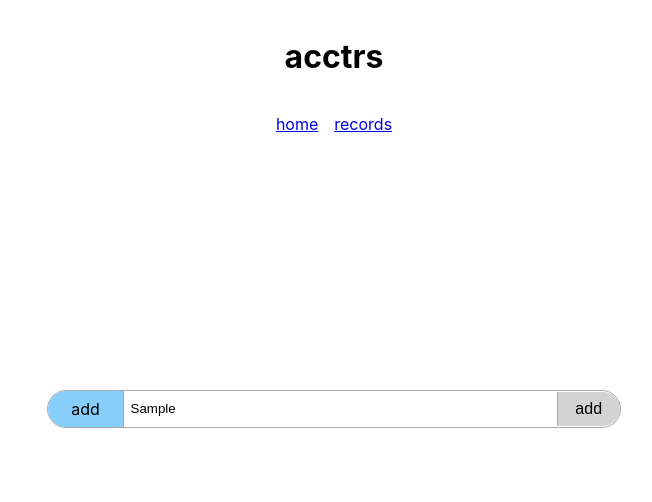
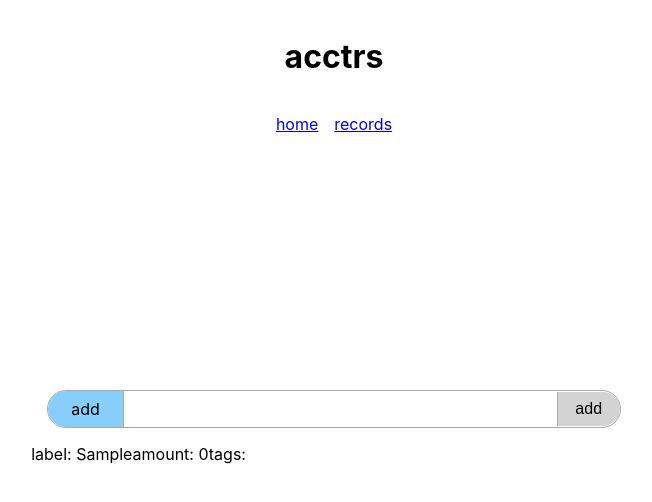
Before and after one commit to emp74ark/acctr, a React (Create React App) app: page / in a window 1280 px wide. Both pictures are taken after typing "Sample" into the empty fields and a click on the button "add". Shown: the top 502 px of the page, without its empty margins (306-958 px from the left). Built offline with nearby package versions, Linux system fonts and the light colour scheme.

Commit message:
ACCTR-4 Parse omni input

```diff
--- a/src/components/OmniBar/OmniBar.tsx
+++ b/src/components/OmniBar/OmniBar.tsx
@@ -3,10 +3,12 @@ import { ChangeEvent, useEffect, useState } from 'react';
 import style from './style.module.css';
 import { OmniActionType } from './OmniBar.types';
 import { OmniButton } from '../OmniButton';
+import { inputParser, IRecord } from '../../utils/inputParser';
 
 export const OmniBar = () => {
   const [type, setType] = useState<OmniActionType>(OmniActionType.add);
   const [input, setInput] = useState<string>();
+  const [records, setRecord] = useState<IRecord[]>([]);
 
   const onInput = (event: ChangeEvent<HTMLInputElement>) => {
     setInput(event.currentTarget.value);
@@ -18,11 +20,27 @@ export const OmniBar = () => {
         : setType(OmniActionType.add);
   }, [input]);
 
+  const parseInput = () => {
+    if (input) setRecord([...records, inputParser(input)]);
+    setInput('');
+  };
+
   return (
-      <div className={ style.wrapper }>
-        <OmniHint type={ type }/>
-        <input type="text" onChange={ onInput } className={ style.bar }/>
-        <OmniButton type={ type }/>
-      </div>
+      <>
+        <div className={ style.wrapper }>
+          <OmniHint type={ type }/>
+          <input type="text" onChange={ onInput } value={ input } className={ style.bar }/>
+          <OmniButton type={ type } cb={ parseInput }/>
+        </div>
+        <div>
+          { records.map(({ label, amount, tags }) => (
+              <div>
+                <span>label: { label }</span>
+                <span>amount: { amount }</span>
+                <span>tags: { tags.join(', ') }</span>
+              </div>
+          )) }
+        </div>
+      </>
   );
 };
--- a/src/components/OmniButton/OmniButton.tsx
+++ b/src/components/OmniButton/OmniButton.tsx
@@ -2,9 +2,9 @@ import { OmniButtonProps } from './OmniButton.types';
 import { OmniActionType } from '../OmniBar/OmniBar.types';
 import style from './style.module.css'
 
-export const OmniButton = ({ type }: OmniButtonProps) => {
+export const OmniButton = ({ type, cb }: OmniButtonProps) => {
   return (
-      <button className={style.omniButton}>
+      <button className={style.omniButton} onClick={cb}>
         { OmniActionType[type] }
       </button>
   );
--- a/src/components/OmniButton/OmniButton.types.ts
+++ b/src/components/OmniButton/OmniButton.types.ts
@@ -2,4 +2,5 @@ import { OmniActionType } from '../OmniBar/OmniBar.types';
 
 export interface OmniButtonProps {
   type: OmniActionType,
+  cb: () => void,
 }
--- /dev/null
+++ b/src/utils/inputParser.ts
@@ -0,0 +1,20 @@
+export interface IRecord {
+  label: string;
+  tags: string[];
+  amount: number;
+}
+
+export function inputParser(text: string): IRecord {
+  const elements = text.split(' ');
+  const result: IRecord = {
+    label: '',
+    tags: [],
+    amount: 0,
+  };
+  elements.forEach(el => {
+    if (el.startsWith('#')) result.tags.push(el.substring(1));
+    else if (el.startsWith('*')) result.amount = Number(el.substring(1));
+    else result.label = el.trim();
+  });
+  return result;
+}
```
